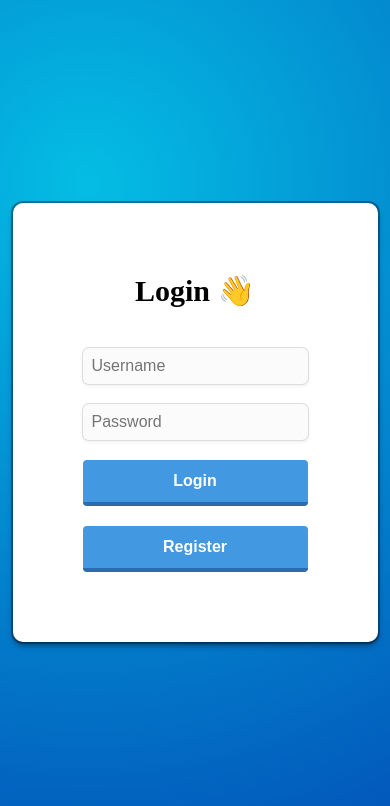
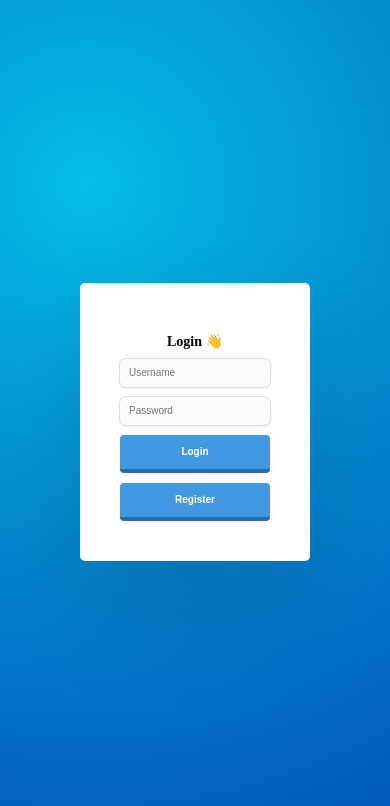
Before and after one commit to WillChakur/TO-DO-APP, a website: page frontend/login/public/index.html in a window 390 px wide. Drawn offline with Linux system fonts and the light colour scheme.

```diff
--- a/frontend/login/public/style.css
+++ b/frontend/login/public/style.css
@@ -1,45 +1,43 @@
-* {
+html, body {
+    height: 100%;
     margin: 0;
     padding: 0;
+    background-image: radial-gradient( circle farthest-corner at 22.4% 21.7%, rgba(4,189,228,1) 0%, rgba(2,83,185,1) 100.2% );
+    background-position: center;
+    background-repeat: no-repeat;
+    background-size: cover;
+    font-size: 20px;
     box-sizing: border-box;
-    font-size: 20px;
 }
 
-body {
-    display: flex;
-    justify-content: center;
-    align-items: center;
-    height: 100vh;
-    background-image: radial-gradient( circle farthest-corner at 22.4% 21.7%, rgba(4,189,228,1) 0%, rgba(2,83,185,1) 100.2% );
-}
 
 h1 {
-    font-size: 1.5rem;
+    font-size: 1.4rem;
 }
 
 .form-container {
+    min-height: 100%;
     display: flex;
     align-items: center;
     justify-content: center;
-    max-width: 900px;
+}
+
+.form-content {
+    max-width: 600px;
+    display: flex;
+    flex-direction: column;
+    align-items: center;
     background-color: white;
-    padding: 70px;
-    border-radius: 10px;
-    box-shadow: rgba(6, 24, 44, 0.4) 0px 0px 0px 2px, rgba(6, 24, 44, 0.65) 0px 4px 6px -1px, rgba(255, 255, 255, 0.08) 0px 1px 0px inset;
+    padding: 40px;
+    border-radius: 5px;
+    box-shadow: rgba(17, 12, 46, 0.15) 0px 48px 100px 0px;
 }
 
 .form {
     display: flex;
     flex-direction: column;
-    gap: 20px;
-}
-
-.form-content {
-    display: flex;
-    flex-direction: column;
     align-items: center;
-    gap: 40px;
-    min-height: 200px;
+    gap: 10px;
 }
 
 .btn {
@@ -50,17 +48,18 @@
     background-color: #4299e1;
     border-radius: 4px;
     padding: 8px 16px;
-    font-size: 16px;
+    font-size: 1rem;
     border-bottom: 4px solid #2b6cb0;
     font-weight: 700;
     color: white;
     line-height: 26px;
+    width: 100%;
 }
 
 input {
     padding: 7px;
     border-radius: 6px;
-    font-size: 16px;
+    font-size: 1rem;
     background: #fbfbfb;
     border: 2px solid transparent;
     height: 36px;
@@ -70,3 +69,17 @@
         border-radius: 4px;
     }
 }
+
+@media (max-width:768px) {
+    html, body {
+        font-size: 10px;
+    }
+
+    input {
+        height: 10px;
+    }
+
+    .btn {
+        padding: 4px 8px;
+    }
+}
--- a/frontend/register/public/style.css
+++ b/frontend/register/public/style.css
@@ -22,8 +22,8 @@
     justify-content: center;
     max-width: 900px;
     background-color: white;
-    padding: 70px;
-    border-radius: 10px;
+    padding: 30px;
+    border-radius: 5px;
     box-shadow: rgba(6, 24, 44, 0.4) 0px 0px 0px 2px, rgba(6, 24, 44, 0.65) 0px 4px 6px -1px, rgba(255, 255, 255, 0.08) 0px 1px 0px inset;
 }
 
--- a/frontend/todo/public/style.css
+++ b/frontend/todo/public/style.css
@@ -37,13 +37,16 @@
     display: flex;
     justify-content: center;
     max-width: 900px;
+    width: 80%;
     background-color: white;
-    padding: 70px;
-    border-radius: 10px;
+    padding: 70px 0px;
+    border-radius: 5px;
     box-shadow: rgba(6, 24, 44, 0.4) 0px 0px 0px 2px, rgba(6, 24, 44, 0.65) 0px 4px 6px -1px, rgba(255, 255, 255, 0.08) 0px 1px 0px inset;
+
 }
 
 .to-do__content {
+    width: 100%;
     display: flex;
     flex-direction: column;
     align-items: center;
@@ -63,6 +66,7 @@
 .to-do__header {
     display: flex;
     align-items: center;
+    justify-content: center;
     flex-wrap: wrap;
     gap: 40px;
 }
@@ -75,6 +79,7 @@
 }
 
 .new-task-form{
+    width: 100%;
     display: flex;
     justify-content: center;
 }
@@ -277,6 +282,26 @@
     animation: firework-11 0.5s ease forwards 0.1s;
 }
 
+@media (max-width: 798px) {
+
+    * {
+        font-size: 17px;
+    }
+
+    .to-do__header {
+        flex-direction: column;
+        align-items: center;
+        justify-content: center;
+        gap: 20px;
+    }
+
+    .remove-button > img {
+        width: 40px;
+    }
+
+}
+
+
 @-webkit-keyframes move-11 {
     50% {
         padding-left: 8px;
@@ -440,17 +465,3 @@
         box-shadow: 0 -15px 0 0px #4F29F0, 14px -8px 0 0px #4F29F0, 14px 8px 0 0px #4F29F0, 0 15px 0 0px #4F29F0, -14px 8px 0 0px #4F29F0, -14px -8px 0 0px #4F29F0;
     }
 }
-
-@media (max-width: 798px) {
-
-    * {
-        font-size: 17px;
-    }
-
-    .to-do__header {
-        flex-direction: column;
-        align-items: center;
-        justify-content: center;
-        gap: 20px;
-    }
-}
```
Also changed, not shown: backend/db/index.js (+14 -7 lines), backend/routes/login.js (+0 -22 lines), eslint.config.mjs (+10 -3 lines), frontend/todo/public/index.html (+2 -0 lines), frontend/login/public/index.html (indentation only), 8 other files.
